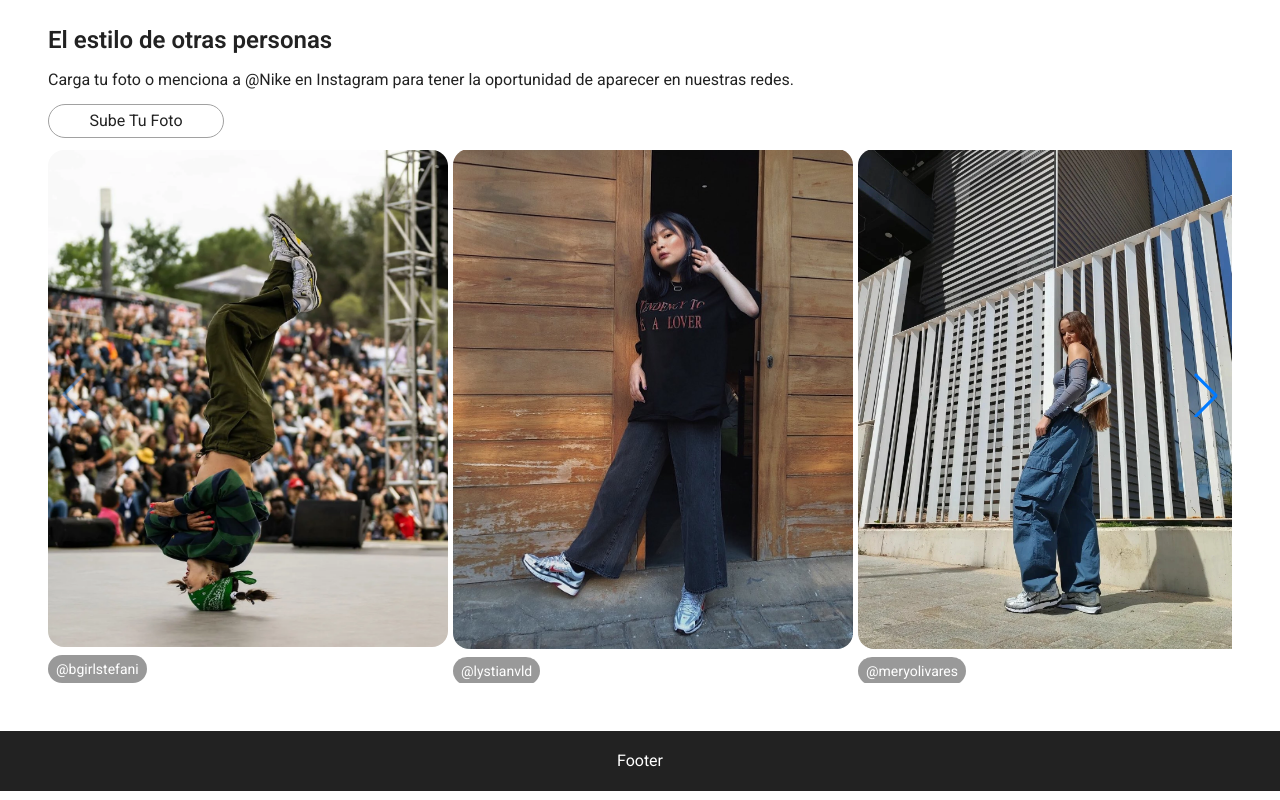
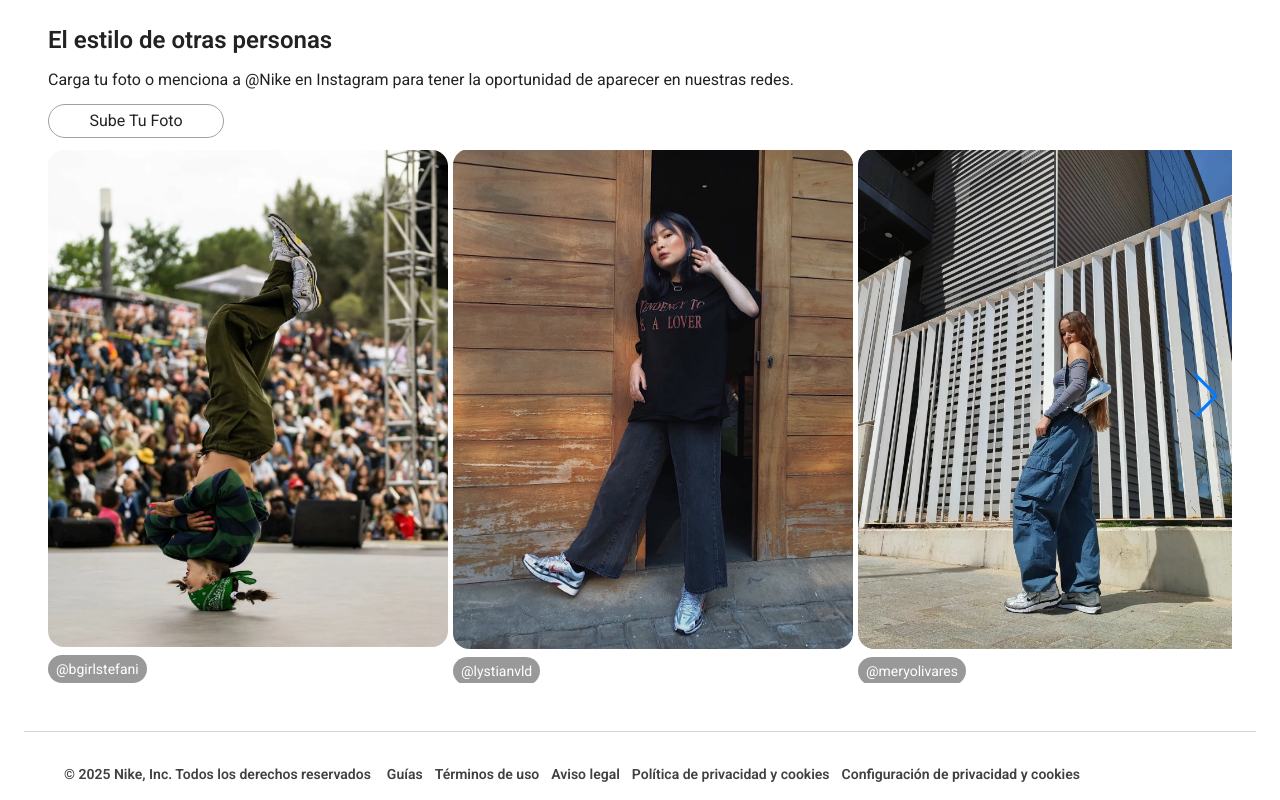
Before and after one commit to TrelawneyJourney/product-page-nike, a React (Vite) app: page / in a window 1280 px wide. Shown: the part 795-1595 px from the top of the page. Built offline with nearby package versions, Linux system fonts and the light colour scheme.

Commit message:
add menuFooter

```diff
--- /dev/null
+++ b/src/components/Footer.jsx
@@ -0,0 +1,19 @@
+import { menuFooter } from "../data/nav";
+
+export default function Footer() {
+  return (
+    <div className="px-6">
+      <hr className="p-2 text-neutral-300" />
+      <div className="flex flex-col lg:flex-row gap-1 lg:gap-4 text-sm text-neutral-700 font-semibold px-10 py-4">
+        <p>© 2025 Nike, Inc. Todos los derechos reservados</p>
+        <ul className="flex flex-col lg:flex-row gap-3">
+          {menuFooter.map((item) => (
+            <li key={item} className="cursor-pointer">
+              {item}
+            </li>
+          ))}
+        </ul>
+      </div>
+    </div>
+  );
+}
--- a/src/data/nav/index.js
+++ b/src/data/nav/index.js
@@ -66,3 +66,11 @@ export const menuMobile = [
     icon: MdStorefront,
   },
 ];
+
+export const menuFooter = [
+  "Guías",
+  "Términos de uso",
+  "Aviso legal",
+  "Política de privacidad y cookies",
+  "Configuración de privacidad y cookies",
+];
--- a/src/index.css
+++ b/src/index.css
@@ -13,7 +13,7 @@
 .layout {
   display: grid;
   grid-template-columns: 1fr;
-  grid-template-rows: 1fr 1fr 60px;
+  grid-template-rows: 1fr 1fr 1fr;
   grid-template-areas: "header " "main" "footer";
   height: 100vh;
 }
@@ -24,11 +24,6 @@
 
 .footer {
   grid-area: footer;
-  background: #222;
-  color: white;
-  display: flex;
-  justify-content: center;
-  align-items: center;
 }
 
 /*dentro de main*/
--- a/src/layouts/MainLayout.jsx
+++ b/src/layouts/MainLayout.jsx
@@ -1,5 +1,6 @@
 import ProductPage from "../pages/ProductPage";
 import Header from "../components/Header";
+import Footer from "../components/Footer";
 
 function MainLayout() {
   return (
@@ -10,7 +11,9 @@ function MainLayout() {
       <main className="main">
         <ProductPage />
       </main>
-      <footer className="footer">Footer</footer>
+      <footer className="footer">
+        <Footer />
+      </footer>
     </div>
   );
 }
```
